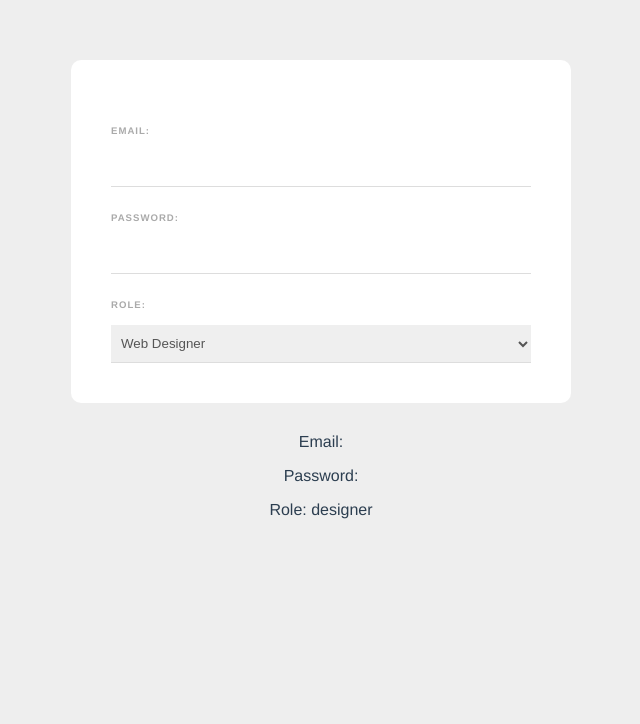
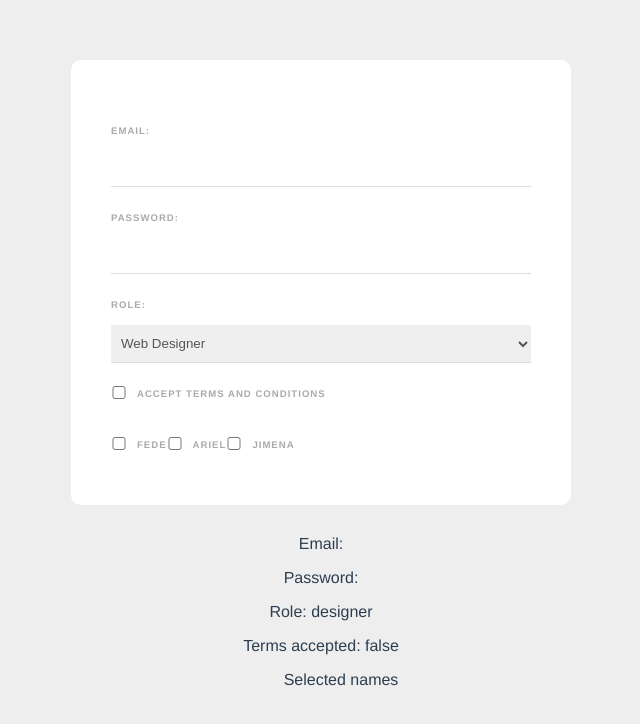
Before and after one commit to JimeBlue/vue3-forms, a Vue app: page / in a window 1280 px wide. Shown: the top 724 px of the page, without its empty margins (319-959 px from the left). Built offline with nearby package versions, Linux system fonts and the light colour scheme.

Commit message:
Finish checkboxes (value-tracking)

```diff
--- a/src/components/SignupForm.vue
+++ b/src/components/SignupForm.vue
@@ -13,10 +13,38 @@
         <option value="developer">Web Developer</option>
         <option value="designer">Web Designer</option>
       </select>
+      <!-- EXPLANATION: there are 2 ways of tracking values of checked checkboxes -->
+      <!-- WAY ONE - SINGLE CHECKBOX-->
+      <!-- 1) Add the checkboxes -->
+      <div class="terms">
+        <!-- 2) Track the value of the checked checkbox setting the value
+        of v-model to "terms". The property terms is a boolean. -->
+        <input type="checkbox" v-model="terms" required />
+        <label>Accept terms and conditions</label>
+      </div>
+      <!-- WAY TWO - MULTIPLE CHECKBOXES -->
+      <div>
+        <!-- A) Create the checkboxes. Add a value to each of them.
+        Set the v-model of all of them to names.
+        The names property is an array -->
+        <input type="checkbox" value="Fede" v-model="names" />
+        <label>Fede</label>
+        <input type="checkbox" value="Ariel" v-model="names" />
+        <label>Ariel</label>
+        <input type="checkbox" value="Jimena" v-model="names" />
+        <label>Jimena</label>
+      </div>
     </form>
     <p>Email: {{ email }}</p>
     <p>Password: {{ password }}</p>
     <p>Role: {{ role }}</p>
+    <!-- 4) Ouput the value of terms just to see it´s a boolean -->
+    <p>Terms accepted: {{ terms }}</p>
+    <!-- C) Output the checked value. Use v-for ´cause it´s an array -->
+    <ul>
+      Selected names
+      <li v-for="name in names">{{ name }}</li>
+    </ul>
   </div>
 </template>
 <script>
@@ -26,6 +54,13 @@ export default {
       email: "",
       password: "",
       role: "designer",
+      /* 3) Create the property terms to store the value of the
+      checked checkbox and set it to false. If I want the checkbox
+      to be initially checked by dafault, I set term to true*/
+      terms: false,
+      /* B) Create the names property to store the value of
+      the checked checkboxes and set it to an empty array. */
+      names: [],
     };
   },
 };
@@ -59,4 +94,11 @@ select {
   border-bottom: 1px solid #ddd;
   color: #555;
 }
+input[type="checkbox"] {
+  display: inline-block;
+  width: 16px;
+  margin: 0 10px 0 0;
+  position: relative;
+  top: 2px;
+}
 </style>
```
